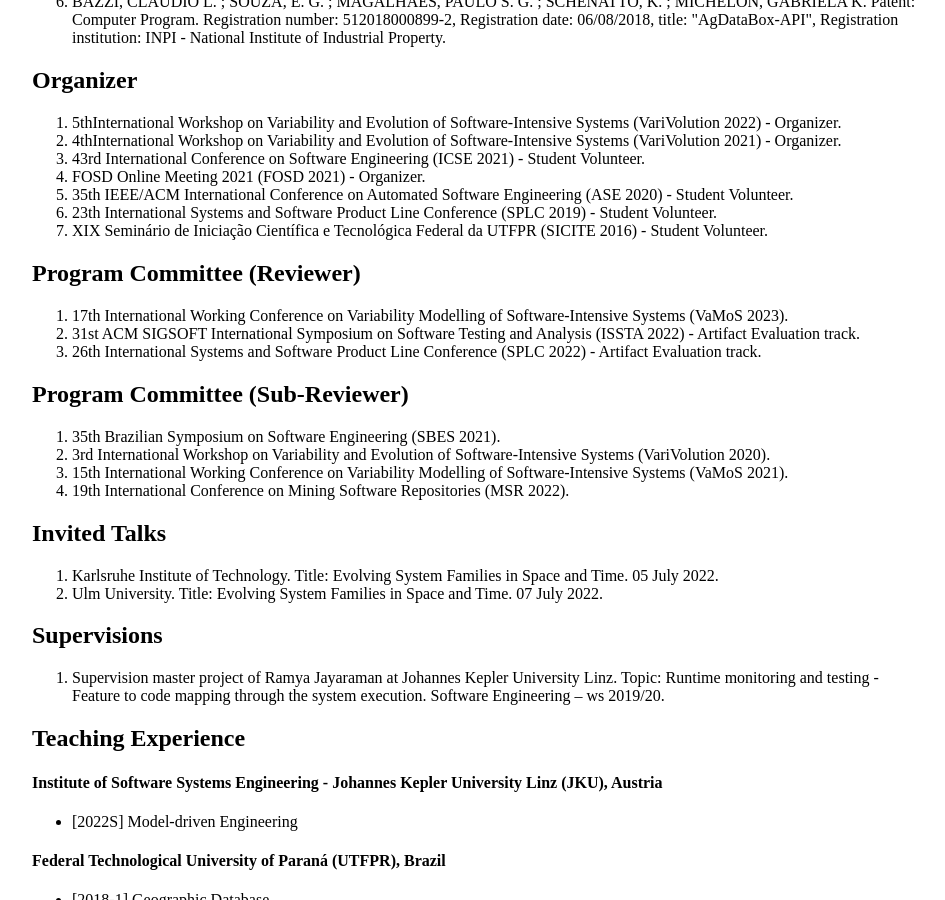
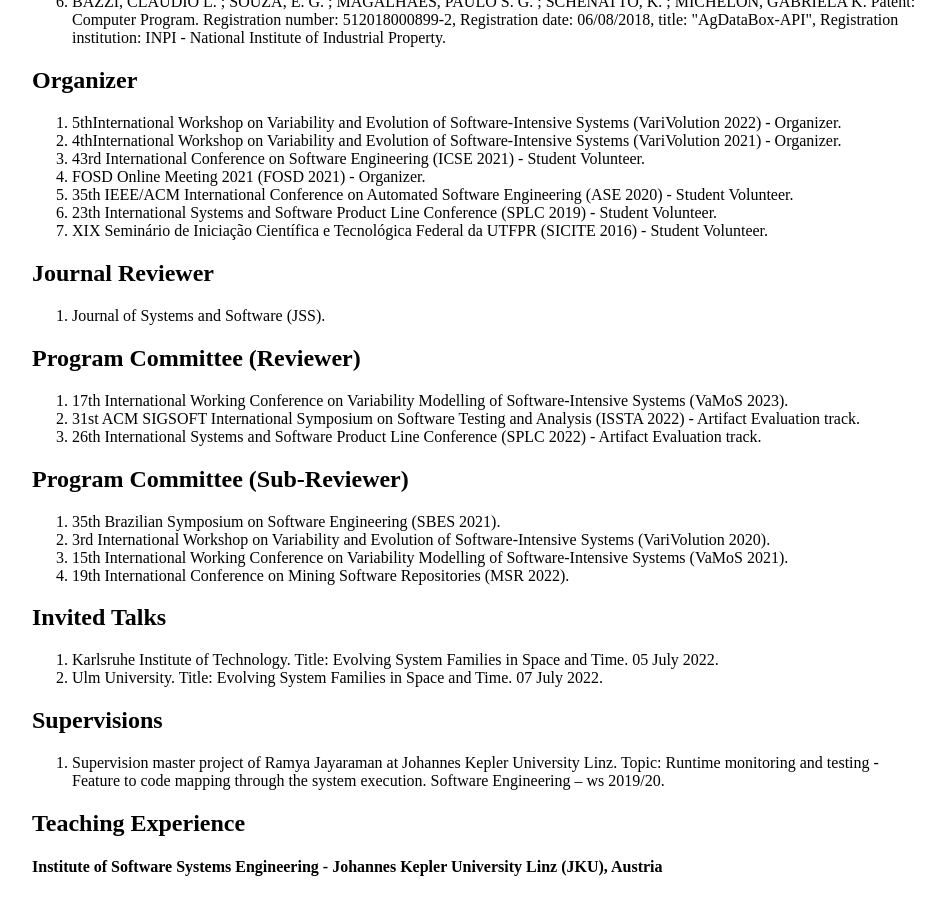
Before and after one commit to GabrielaMichelon/gabrielamichelon.github.io, a Jekyll site: the page built from cv/index.html, in a window 1280 px wide and 900 px high, scrolled down 2313 px. Shown: the whole window, without its empty margins (160-1105 px from the left). Built offline with Jekyll 4.4.1, drawn with Linux system fonts in a browser that asks for light colours.

Commit message:
add updates

```diff
--- a/cv/index.html
+++ b/cv/index.html
@@ -122,6 +122,12 @@
 		</ol>
 
 
+		<h2>Journal Reviewer</h2>
+
+		<ol>
+						<li>Journal of Systems and Software (JSS).</li>
+		</ol>
+
 		<h2>Program Committee (Reviewer)</h2>
 
 		<ol>
```
